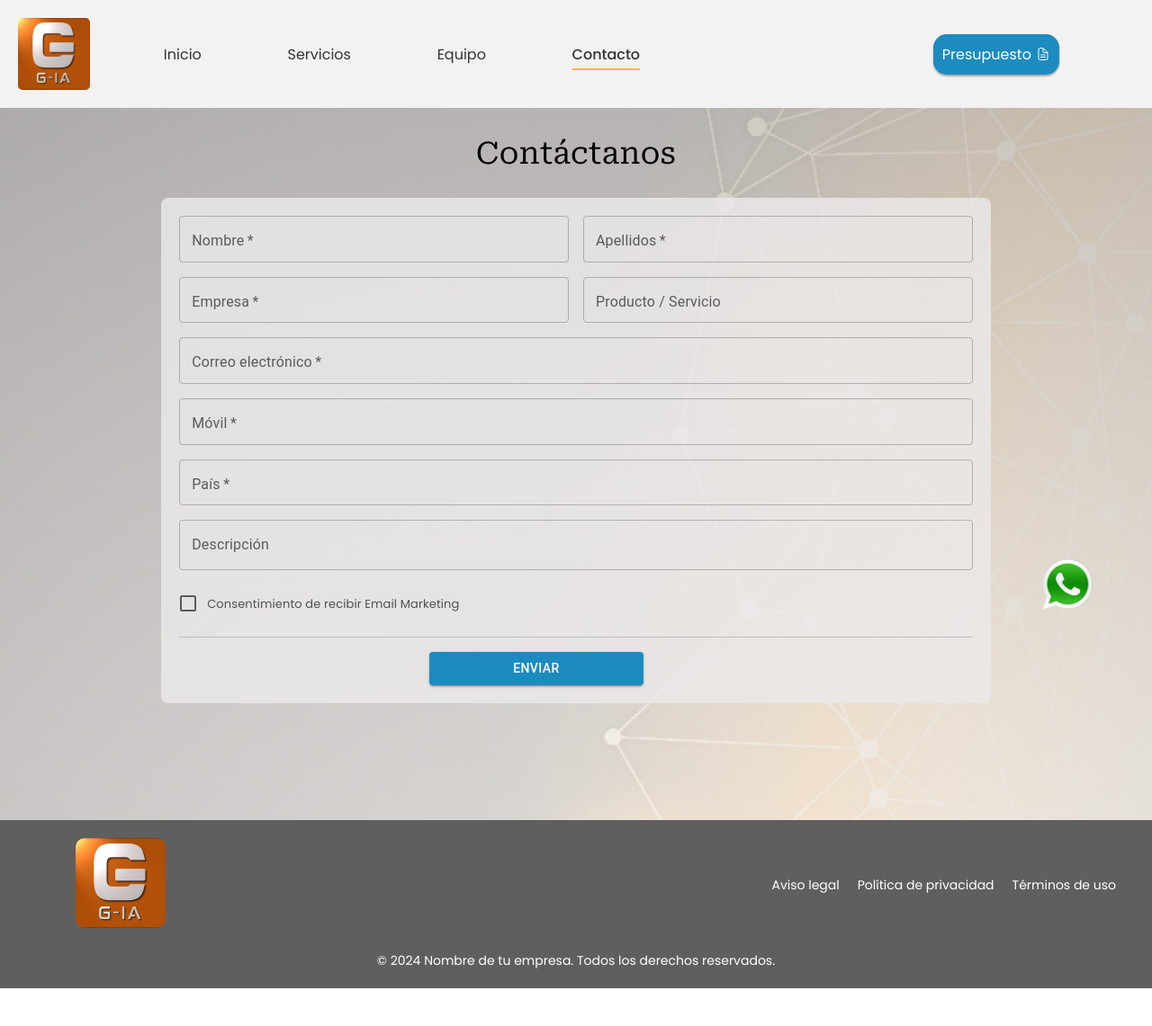
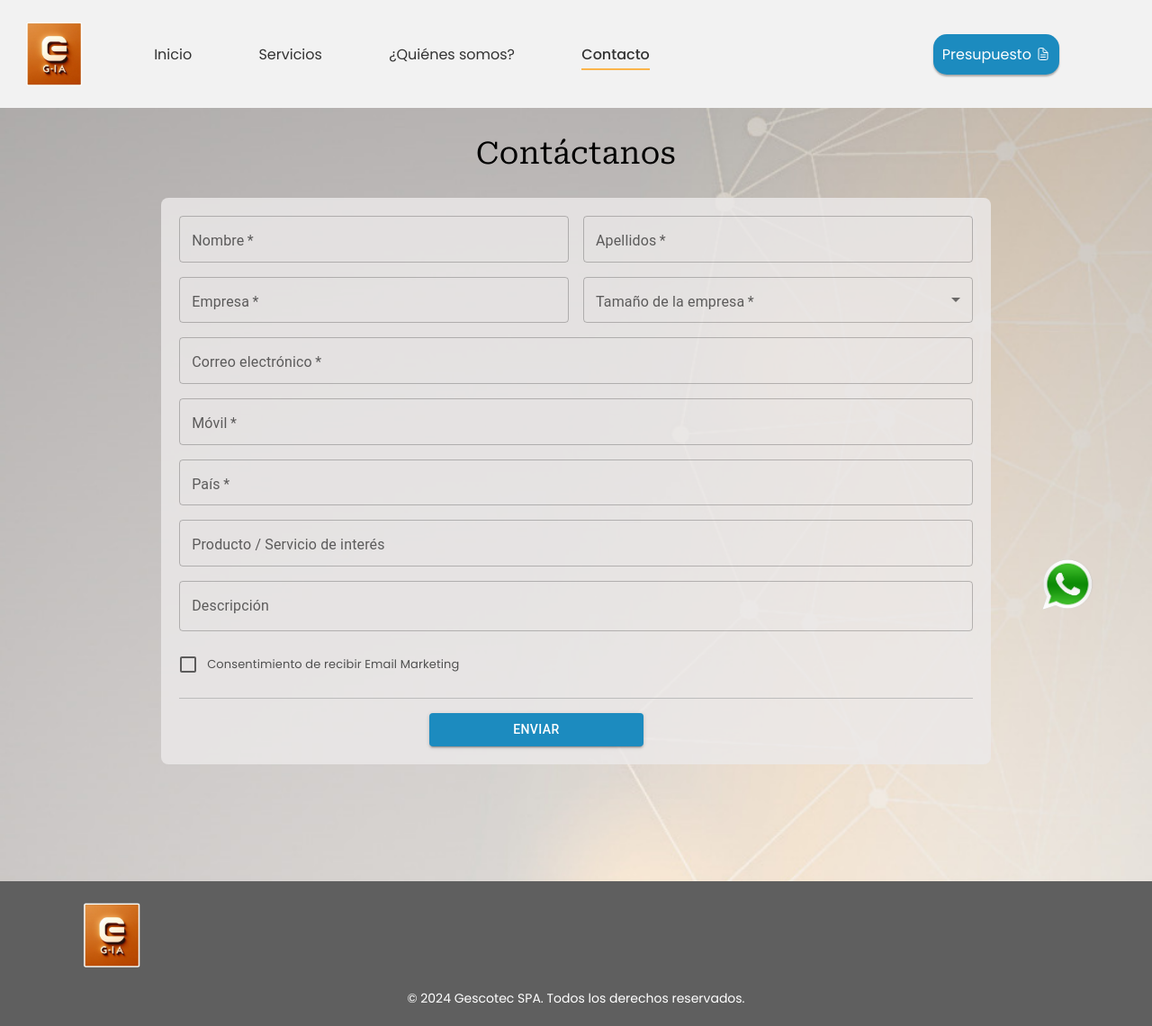
Before and after one commit to Javier-Pedernera/Gescotec, a React (Vite) app: page /contactanos in a window 1280 px wide. Shown: the whole page at 90% size. Before the commit the page ends 1099 px from the top, so only its background shows below. Built offline with nearby package versions, Linux system fonts and the light colour scheme; no server answers.

Commit message:
cambios solicitados

```diff
--- a/src/components/ContactoForm.jsx
+++ b/src/components/ContactoForm.jsx
@@ -1,5 +1,5 @@
 import { useEffect, useState } from 'react';
-import { TextField, Checkbox, Button, FormControlLabel, Container, Typography, CircularProgress } from '@mui/material';
+import { TextField, Checkbox, Button, FormControlLabel, Container, Typography, CircularProgress, MenuItem } from '@mui/material';
 import { styled } from '@mui/system';
 import { css } from '@emotion/react';
 import '../sass/components/_contactoForm.scss'
@@ -33,7 +33,7 @@ const FormControl = styled(TextField)(
     `
 );
 const LoaderContainer = styled('div')({
-    position:'fixed',
+    position: 'fixed',
     height: '100%',
     width: '100%',
     // display: 'flex',
@@ -67,7 +67,8 @@ const ContactoForm = () => {
         movil: '',
         pais: '',
         descripcion: '',
-        consentimiento: false
+        consentimiento: false,
+        empleados: ''
     });
 
     const handleChange = (e) => {
@@ -82,7 +83,7 @@ const ContactoForm = () => {
         e.preventDefault();
         console.log(formData);
         setLoading(true);
-        // Lógica para enviar el formulario
+
         emailjs
             .send('service_45txkdg', 'template_t9lq289', formData, {
                 publicKey: 'Y8d1DNvbtNWOse2f3',
@@ -111,7 +112,8 @@ const ContactoForm = () => {
             movil: '',
             pais: '',
             descripcion: '',
-            consentimiento: false
+            consentimiento: false,
+            empleados: ''
         });
     };
     useEffect(() => {
@@ -124,12 +126,14 @@ const ContactoForm = () => {
         }
         return () => clearTimeout(timeout);
     }, [alertaVisible, error]);
+
+    console.log(formData);
     return (<div className='All_div'>
         {loading && (
-                <LoaderContainer >
-                    <CircularProgress />
-                </LoaderContainer>
-            )}
+            <LoaderContainer >
+                <CircularProgress />
+            </LoaderContainer>
+        )}
         {alertaVisible ? <div className='Alert_visible_div'>
             <Alert severity="success" className={`"alert_Success" ${alertaVisible ? "visible" : ""}`}>
                 <AlertTitle>Éxito</AlertTitle>
@@ -156,11 +160,26 @@ const ContactoForm = () => {
                 </RowContainer>
                 <RowContainer>
                     <FormControl label="Empresa" name="empresa" value={formData.empresa} onChange={handleChange} required />
-                    <FormControl label="Producto / Servicio" name="productoServicio" value={formData.productoServicio} onChange={handleChange} />
+                    <FormControl
+                        select
+                        label="Tamaño de la empresa"
+                        name="empleados"
+                        value={formData.empleados}
+                        onChange={handleChange}
+                        required
+                    >
+                        <MenuItem value="0-10 empleados">0 - 10 empleados</MenuItem>
+                        <MenuItem value="10-50 empleados">10 - 50 empleados</MenuItem>
+                        <MenuItem value="50-100 empleados">50 - 100 empleados</MenuItem>
+                        <MenuItem value="100-500 empleados">100 - 500 empleados</MenuItem>
+                        <MenuItem value="más de 500 empleados">Más de 500 empleados</MenuItem>
+                    </FormControl>
+
                 </RowContainer>
                 <FormControl label="Correo electrónico" type="email" name="email" value={formData.email} onChange={handleChange} required />
                 <FormControl label="Móvil" type="tel" name="movil" value={formData.movil} onChange={handleChange} required />
                 <FormControl label="País" name="pais" value={formData.pais} onChange={handleChange} required />
+                <FormControl label="Producto / Servicio de interés" name="productoServicio" value={formData.productoServicio} onChange={handleChange} />
                 <FormControl label="Descripción" name="descripcion" value={formData.descripcion} onChange={handleChange} multiline />
                 <FormControlLabel
                     control={<Checkbox checked={formData.consentimiento} onChange={handleChange} name="consentimiento" color="primary" />}
--- a/src/components/Footer.jsx
+++ b/src/components/Footer.jsx
@@ -1,24 +1,28 @@
 import React from 'react';
 import '../sass/components/_Footer.scss';
 import logo from '../assets/images/logo5.png'
+import { Link } from 'react-router-dom';
 
 const Footer = () => {
     return (
         <footer className="footer">
             <div className="footer-content">
-                <div className="footer-logo">
+                <Link to="/home">
+                    <div className="logo"></div>
+                </Link>
+                {/* <div className="footer-logo">
                     <img src={logo} alt="Logo" />
-                </div>
+                </div> */}
                 <div className="footer-links">
-                    <ul>
+                    {/* <ul>
                         <li><a href="#">Aviso legal</a></li>
                         <li><a href="#">Política de privacidad</a></li>
                         <li><a href="#">Términos de uso</a></li>
-                    </ul>
+                    </ul> */}
                 </div>
             </div>
             <div className="footer-bottom">
-                <p>&copy; {new Date().getFullYear()} Nombre de tu empresa. Todos los derechos reservados.</p>
+                <p>&copy; {new Date().getFullYear()} Gescotec SPA. Todos los derechos reservados.</p>
             </div>
         </footer>
     );
--- a/src/components/Header.jsx
+++ b/src/components/Header.jsx
@@ -22,8 +22,9 @@ const Header = () => {
 
   return (
     <header className="header">
+      <Link to="/home">
         <div className="logo"></div>
-            {/* <img src={logo} alt="logo"  /> */}
+      </Link>
       <nav className="menu">
         <div className='menuList'>
           <ul>
@@ -31,10 +32,10 @@ const Header = () => {
               <Link to="/home"><span className="menu-link-text">Inicio</span></Link>
             </li>
             <li className={activePage === '/servicios' ? 'active' : 'inactive'}>
-            <Link to="/servicios"><span className={activePage === '/servicios' ? 'active' :"menu-link-text"}>Servicios</span></Link>
+              <Link to="/servicios"><span className={activePage === '/servicios' ? 'active' : "menu-link-text"}>Servicios</span></Link>
             </li>
             <li className={activePage === '/equipo' ? 'active' : 'inactive'}>
-            <Link to="/equipo"><span className={activePage === '/equipo' ? '' : "menu-link-text"}>Equipo</span></Link>
+              <Link to="/equipo"><span className={activePage === '/equipo' ? '' : "menu-link-text"}>¿Quiénes somos?</span></Link>
             </li>
             <li className={activePage === '/contactanos' ? 'active' : ''}>
               <Link to="/contactanos"><span className="menu-link-text">Contacto</span></Link>
@@ -46,8 +47,6 @@ const Header = () => {
         <div className='menuBurgerDiv'>
           <HamburgerMenu setopen={setopenMenu} />
         </div>
-
-
       </nav>
     </header>
   );
--- a/src/sass/components/_Footer.scss
+++ b/src/sass/components/_Footer.scss
@@ -49,3 +49,14 @@
       margin-top: 20px;
     }
   }
+  .logo {
+    background-image: url('../../assets/images/logo.png');
+    background-size: cover;
+    width: 80px;
+    height: 80px;
+    display: flex;
+    background-position: center;
+    // font-size: 24px;
+    // font-weight: bold;
+    border-radius: 5px;
+  }
--- a/src/sass/components/_Header.scss
+++ b/src/sass/components/_Header.scss
@@ -9,7 +9,7 @@
 
 
   .logo {
-    background-image: url('../../assets/images/logo5.png');
+    background-image: url('../../assets/images/logo.png');
     background-size: cover;
     width: 80px;
     height: 80px;
--- a/src/sass/components/_Servicios.scss
+++ b/src/sass/components/_Servicios.scss
@@ -56,6 +56,8 @@
           li {
             font-size: 16px;
             margin-bottom: 10px;
+            color: #C95F11;
+            font-weight: 500;
           }
         }
       }
@@ -107,6 +109,8 @@
             li {
               font-size: 16px;
               margin-bottom: 10px;
+              color: #C95F11;
+            font-weight: 500;
             }
           }
         }
```
Also changed, not shown: src/components/Section1.jsx (deleted, +0 -17 lines), src/assets/images/Nuevo.png (deleted), src/assets/images/logo4.png (deleted). Lines whose indentation alone changed are shown as unchanged.
